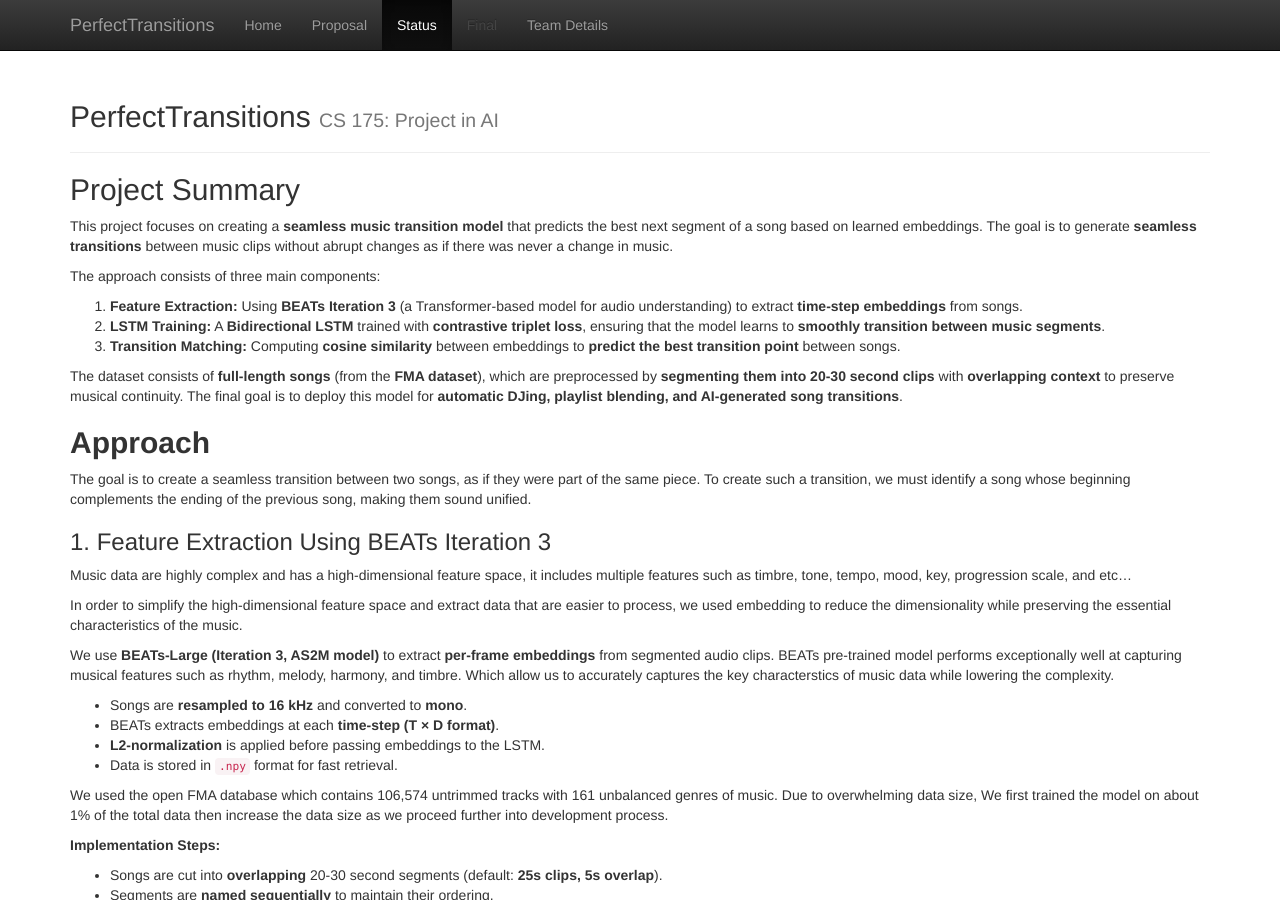
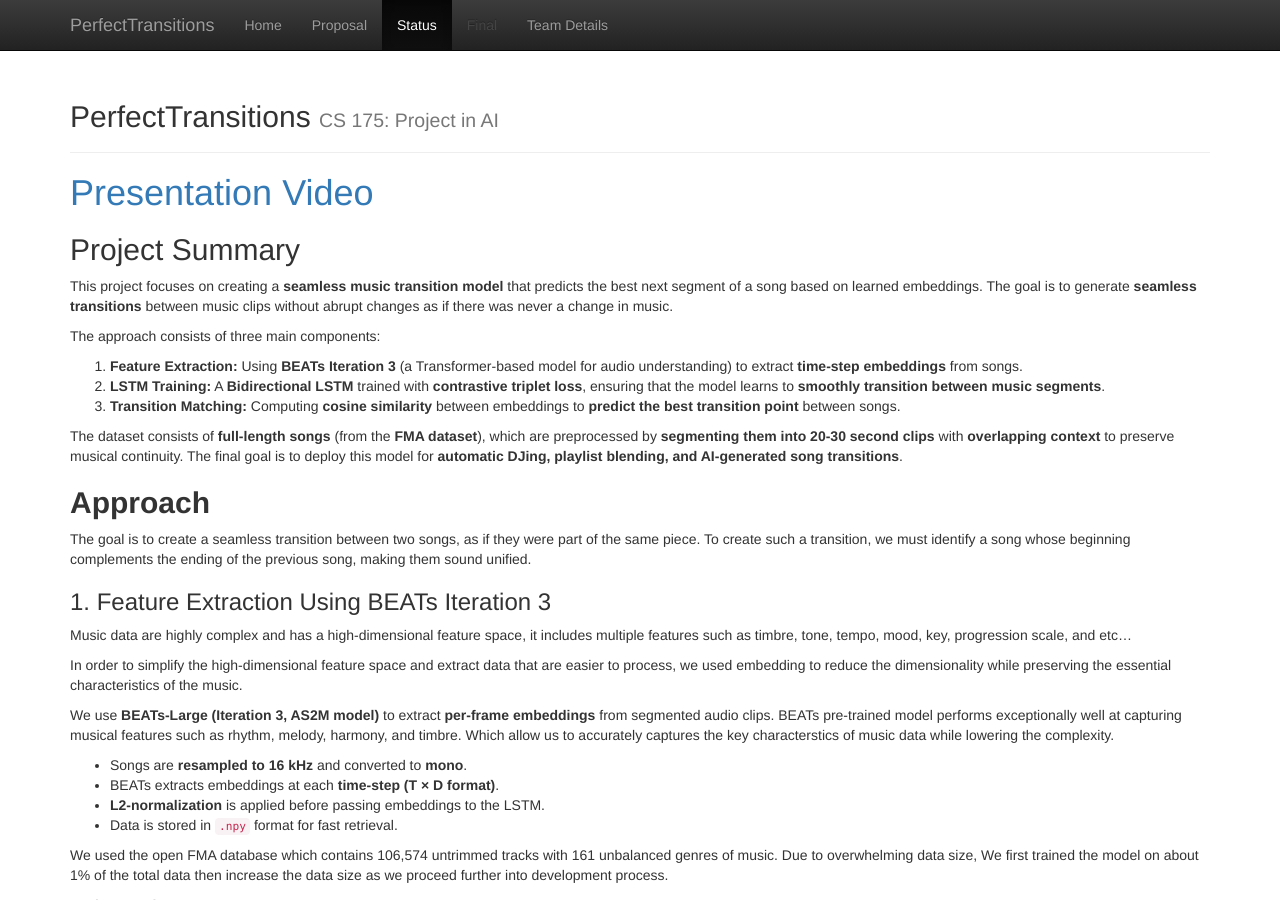
Before and after one commit to Ilya2000Klimov/PerfectTransitions, a Jekyll site: the page built from docs/status.md, in a window 1280 px wide and 900 px high. Built offline with Jekyll 4.4.1, drawn with Linux system fonts in a browser that asks for light colours; formulas are drawn with MathJax 3.

Commit message:
Further improve the status.md

```diff
--- a/docs/status.md
+++ b/docs/status.md
@@ -2,11 +2,13 @@
 layout: default
 title: Status
 ---
+# [Presentation Video](https://youtu.be/bTIXJPJdLeY)
+
 ## Project Summary
 
 <!-- A short paragraph outlining the main idea of the project (see further
-instructions here: https://royf.org/crs/CS175/W25/proposal.pdf). You now have
-a better sense of what your project is about than you did in the proposal, so update and clarify
+instructions here: https://royf.org/crs/CS175/W2you did in the pr5/proposal.pdf). You now have
+a better sense of what your project is about than oposal, so update and clarify
 beyond that version. Do not change your proposal page! (A few of you have already changed
 it to reflect a change of topic, but don’t change it further, rather keep it as it was at the time
 you locked down your topic). -->
@@ -153,17 +155,22 @@ overcome them. -->
 Our model did run into a performance failure at the current state. After the model is trained, we measured its performance to discovered its training loss, validation loss, and test loss is always around 30%. It does not converge to 30% but rather the errors has stayed 30% during the entire training process. Which led us to suspect no meaningful training has been done.
 
 ### Possible Causes
+
 #### **Anchor and Positive Overlap Too Much**
 - During our research phase, we discovered it was recommended to make the music segments have a small overlap during training which will make the training easier. However, our chosen overlap size might be too large, which will cause the embedding of music segments to be very similar if not identical, making it difficult for the model to learn any meaningful distinction during training.
+
 #### **Negative Sample Is Too Similar to Anchor**
 - During training, we split a segment into 2 halves, we use the first halves as the anchor to train the model to produce second halves. We feed the model two types of segment for second halves, positive segment which is the second halves of the original segment, and negative segment which are randomly chosen second halves to represent bad transition. However, the negative segment might not be "bad" enough for our model to meaningfully learn what is a bad transition.
+
 #### **Empty or Tiny Arrays in Embeddings**
 - There occurs to be some embeddings that are too small or empty due to missing data or incorrect processing. Which led to the nearest neighbor distance calculation always results in 0, making the loss computation meaningless.
+
 #### **Small Dataset or Reusing an Old Checkpoint**
 - Due to the overwhelmingly large data set size, we decided to train our model using only 1% of the data so it can be processed and trained in a reasonable amount of time. However, it occurs that our data size is too small so the training started from an already saturated checkpoint, which led to the model be stuck in a local minimum of 30% loss.
 
 ### Future Improvements
 Other than fixing problems that are presented above, there are also some other improvements we can make on our basic model.
+
 #### Two-Stage Embedding (Separate Start & End)
 
 - Optimize **embedding separation** for better **sequence learning**.
```
